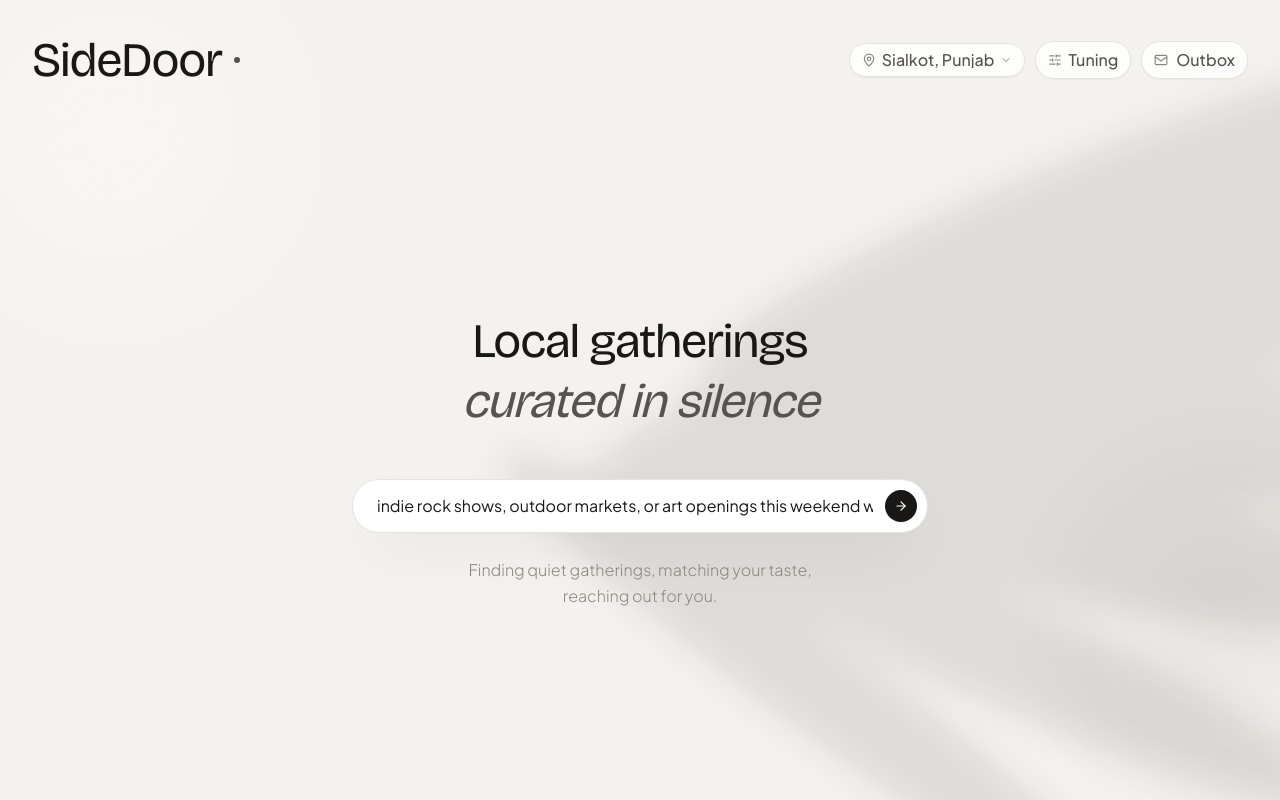
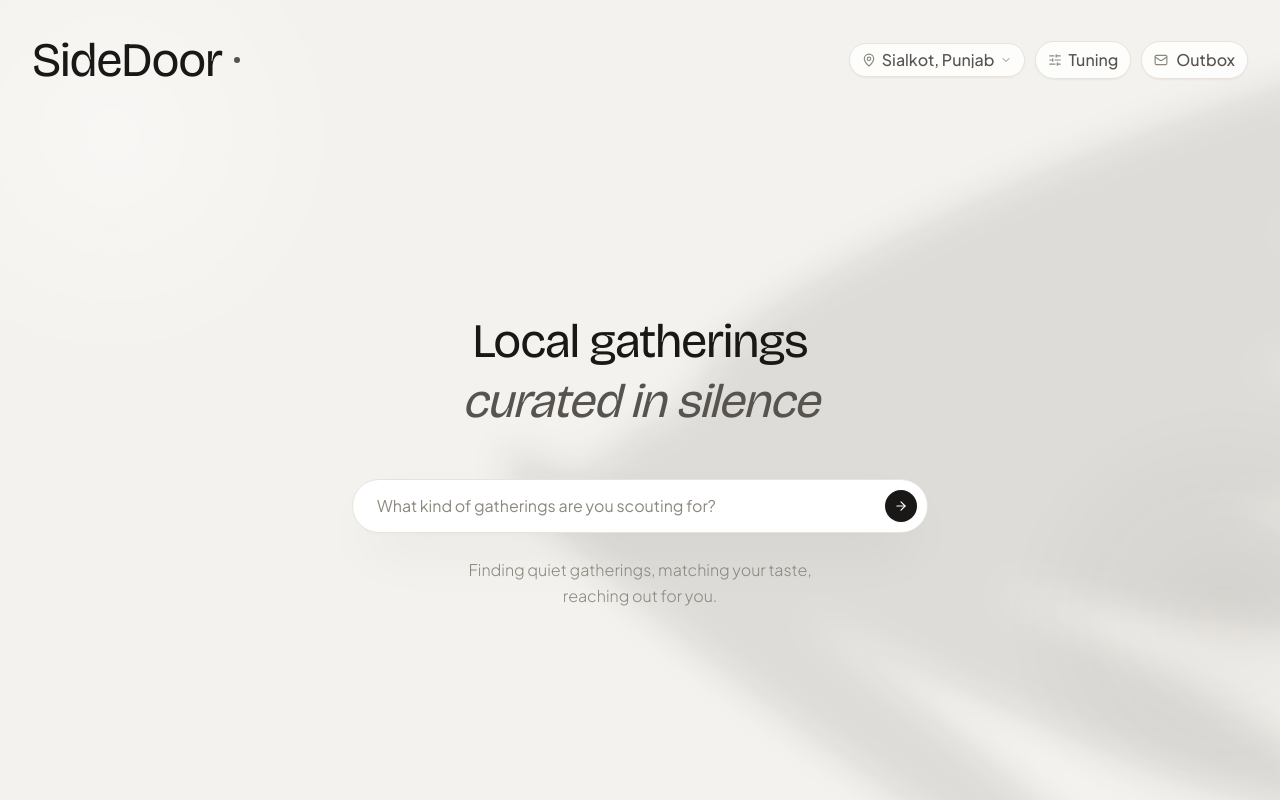
Before and after one commit to 1ewig/sidedoor-convex, a Next.js app: page /main in a window 1280 px wide. Built offline with nearby package versions, Linux system fonts and the light colour scheme; no server answers.

Commit message:
fix(discovery): preserve chat prompt text across browser refreshes

```diff
--- a/src/components/discovery/FloatingDock.tsx
+++ b/src/components/discovery/FloatingDock.tsx
@@ -32,6 +32,8 @@ export function FloatingDock({
       >
         {/* Input */}
         <input
+          id="scout-prompt-input"
+          name="query"
           type="text"
           value={prompt}
           disabled={isScouting}
--- a/src/state/useScoutFilterStore.ts
+++ b/src/state/useScoutFilterStore.ts
@@ -3,7 +3,7 @@ import { persist, createJSONStorage } from 'zustand/middleware';
 import { SearchFilterState, EventCategory } from '@/types';
 
 export const DEFAULT_SEARCH_FILTERS: SearchFilterState = {
-  query: 'indie rock shows, outdoor markets, or art openings this weekend within 20 km',
+  query: '',
   radiusKm: 20,
   category: 'all',
   onlyFree: false,
@@ -70,7 +70,12 @@ export const useScoutFilterStore = create<ScoutFilterState>()(
       setFilterDrawerOpen: (isFilterDrawerOpen) => set({ isFilterDrawerOpen }),
 
       resetFilters: () => {
-        set({ filters: DEFAULT_SEARCH_FILTERS });
+        set((state) => ({
+          filters: {
+            ...DEFAULT_SEARCH_FILTERS,
+            query: state.filters.query,
+          },
+        }));
       },
     }),
     {
```
